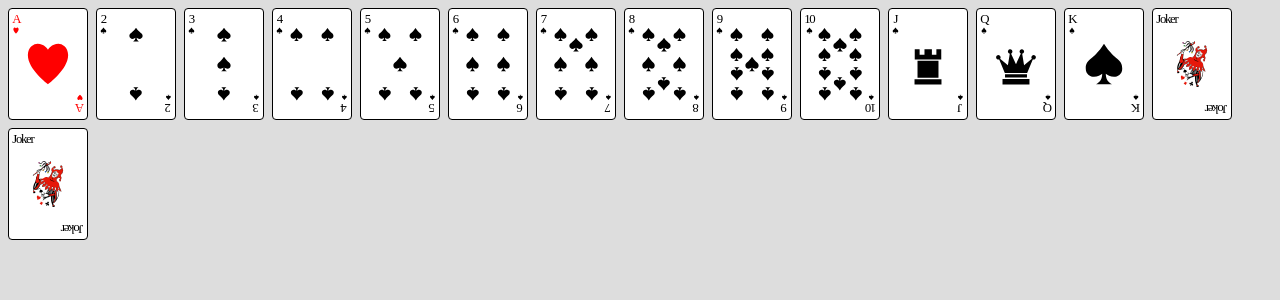
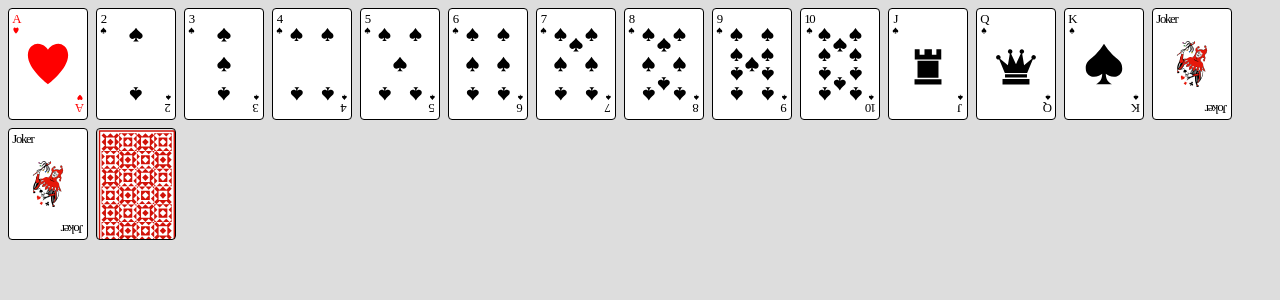
Before and after one commit to iee-ihu-gr-course1941/ADISE22_GetBluffedHAHA, a PHP site: page / in a window 1280 px wide. Shown: the top 300 px of the page. Run offline with PHP 8.4, Linux system fonts and the light colour scheme.

Commit message:
added back-grid card

```diff
--- a/css-deck-of-cards/index.html
+++ b/css-deck-of-cards/index.html
@@ -18,11 +18,12 @@
   <div class="card"  data-suit="spade" data-value="7"></div>
   <div class="card"  data-suit="spade" data-value="8"></div>
   <div class="card"  data-suit="spade" data-value="9"></div>
-  <div class="card" data-suit="spade" data-value="10"></div>
+  <div class="card"  data-suit="spade" data-value="10"></div>
   <div class="card"  data-suit="spade" data-value="J"></div>
   <div class="card"  data-suit="spade" data-value="Q"></div>
   <div class="card"  data-suit="spade" data-value="K"></div>
   <div class="card"  data-value="Joker"></div>
   <div class="card"  data-value="Joker" ></div>
+  <div class="back_card"></div>
 </body>
 </html>
--- a/css-deck-of-cards/styles.css
+++ b/css-deck-of-cards/styles.css
@@ -86,6 +86,24 @@ body {
   display: block;
   width: .5em;
 }
+.back_card{
+  --width: 5em;
+  --height: calc(var(--width) * 1.4);
+  width: var(--width);
+  height: var(--height);
+  background-color: white;
+  border: 1px solid black;
+  border-radius: .25em;
+  padding: 1em;
+  display: grid;
+  grid-template-columns: repeat(3, 1fr);
+  grid-template-rows: repeat(8, 1fr);
+  align-items: center;
+  position: relative;
+  background-image: url("imgs/Card_back_05a.svg");
+  background-repeat: no-repeat;
+  background-size: 80px 115px;
+}
 
 .clicked{
 
@@ -109,6 +127,7 @@ body {
   border-color:#ebfc00;
   padding:10px;
 }
+
 
 [data-suit="heart"] .corner-number::after {
   content: url("imgs/heart.svg");
```
Also changed, not shown: css-deck-of-cards/imgs/Card_back_05a.svg (added), css-deck-of-cards/imgs/back_grid_red.svg (added).
